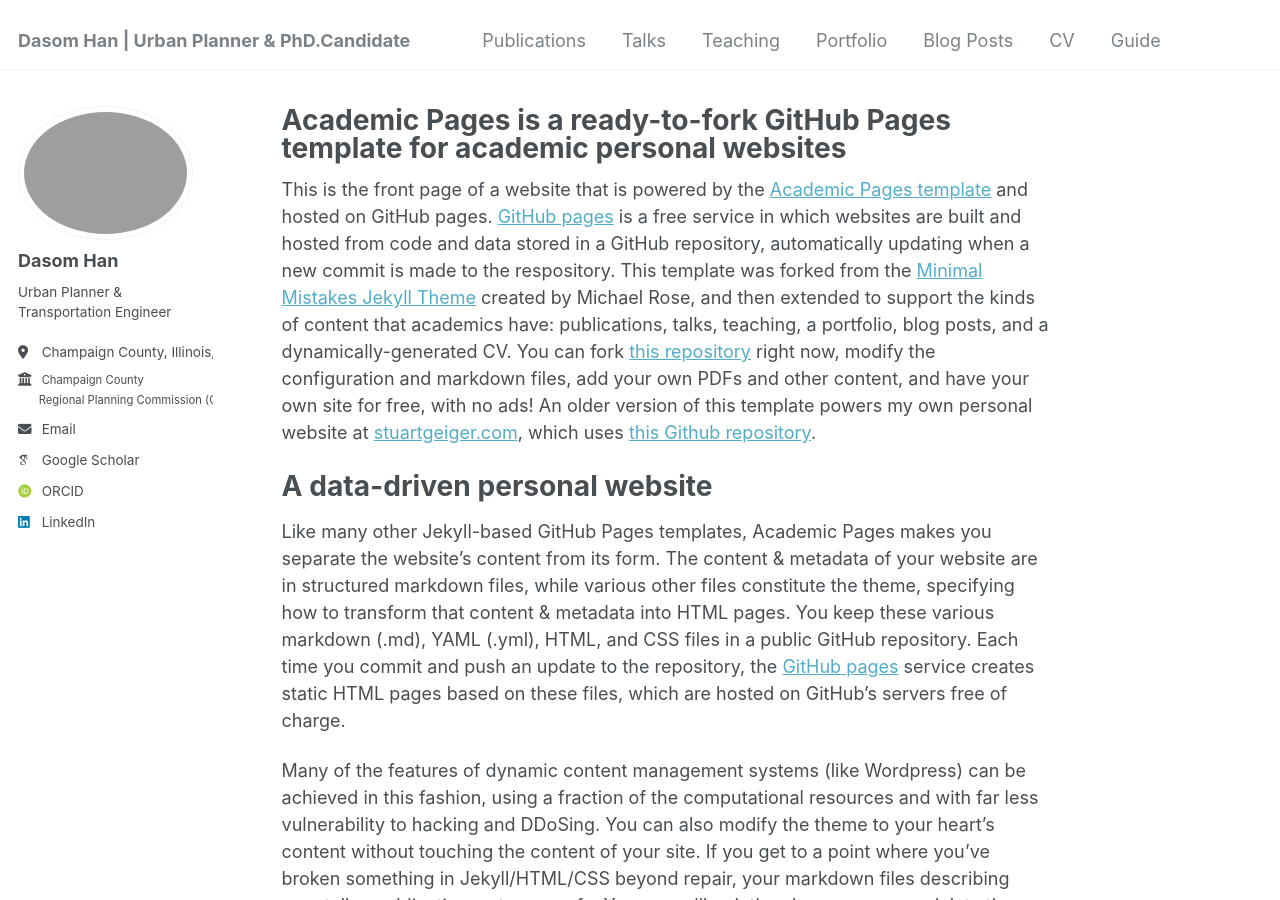
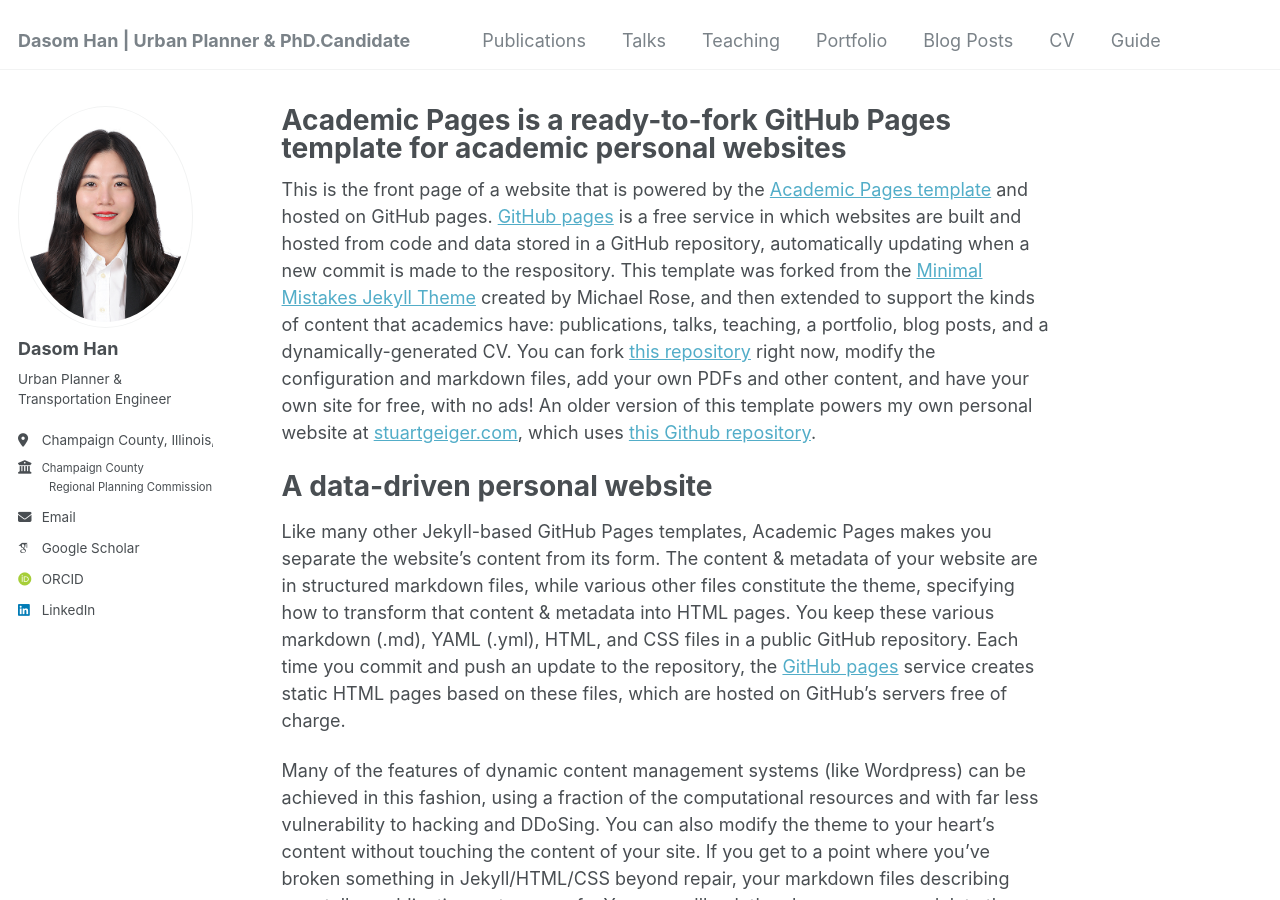
Before and after one commit to dasomh/dasomh.github.io, a Jekyll site: the page built from _pages/about.md, in a window 1280 px wide and 900 px high. Built offline with Jekyll 4.4.1, drawn with Linux system fonts in a browser that asks for light colours; some web fonts are replaced.

Commit message:
Update _config.yml

```diff
--- a/_config.yml
+++ b/_config.yml
@@ -21,12 +21,12 @@ repository               : "dasomh/dasomh.github.io"
 #               Additional customization can be done by editing /_includes/author-profile.html
 author:
   # Biographic information
-  avatar           : "<img src='profile.png' class='avatar' alt='Dasom Han' />"
+  avatar           : "profile.png"
   name             : "Dasom Han"
   pronouns         : # URL
   bio              : "Urban Planner & Transportation Engineer"
   location         : "Champaign County, Illinois, US"
-  employer         : "<span style='font-size: smaller;'>Champaign County<br><a href='https://www.ccrpc.org/' target='_blank' style='text-decoration: none; color: inherit;'>ㅤㅤRegional Planning Commission (CCRPC)</a></span>"
+  employer         : "<span style='font-size: smaller;'>Champaign County<br><a href='https://www.ccrpc.org/' target='_blank' style='text-decoration: none; color: inherit;'>ㅤㅤㅤRegional Planning Commission (CCRPC)</a></span>"
   uri              : # URL
   email            : "<span style='text-decoration: none;'>dsh12177@gmail.com</span>"
 
```
